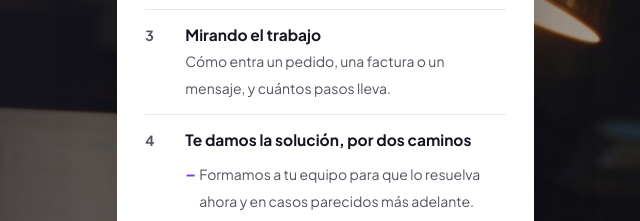
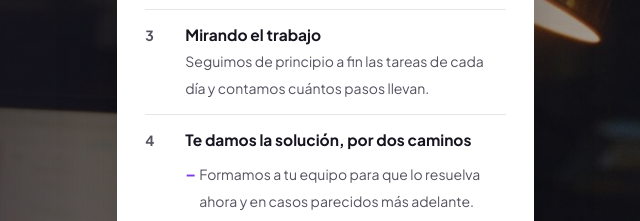
Before and after one commit to marirrodriga-sl/marirrodriga-web, a plain HTML site: page index.html in a window 1280 px wide. Shown: the part 399-620 px from the top of the page, 638-1278 px from the left. Drawn offline with nearby package versions, Linux system fonts and the light colour scheme; no server answers; a script that the page names is missing.

Commit message:
Home: la sesión 3 de la hoja, en general y no solo para tiendas
Co-Authored-By: Claude Opus 5.5 <noreply@anthropic.com>

```diff
--- a/index.html
+++ b/index.html
@@ -128,7 +128,7 @@
         </li>
         <li>
           <span class="hm-ses-num">3</span>
-          <div><b>Mirando el trabajo</b><span>Cómo entra un pedido, una factura o un mensaje, y cuántos pasos lleva.</span></div>
+          <div><b>Mirando el trabajo</b><span>Seguimos de principio a fin las tareas de cada día y contamos cuántos pasos llevan.</span></div>
         </li>
         <!-- 12-11-2026, petición de Ismael: la 4.ª fase no es una sesión, es la
              entrega. Los dos caminos son los mismos que en #caminos. -->
```
